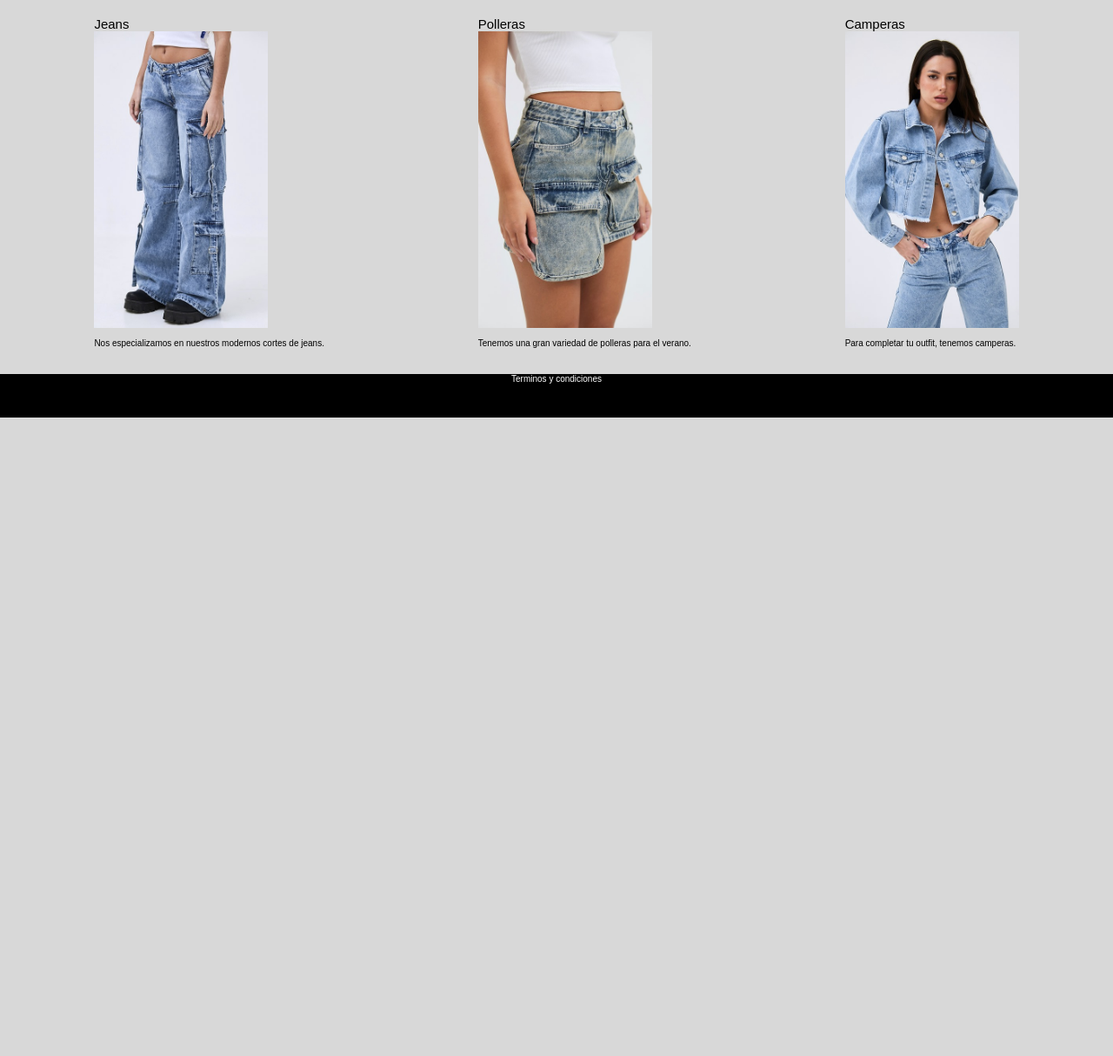
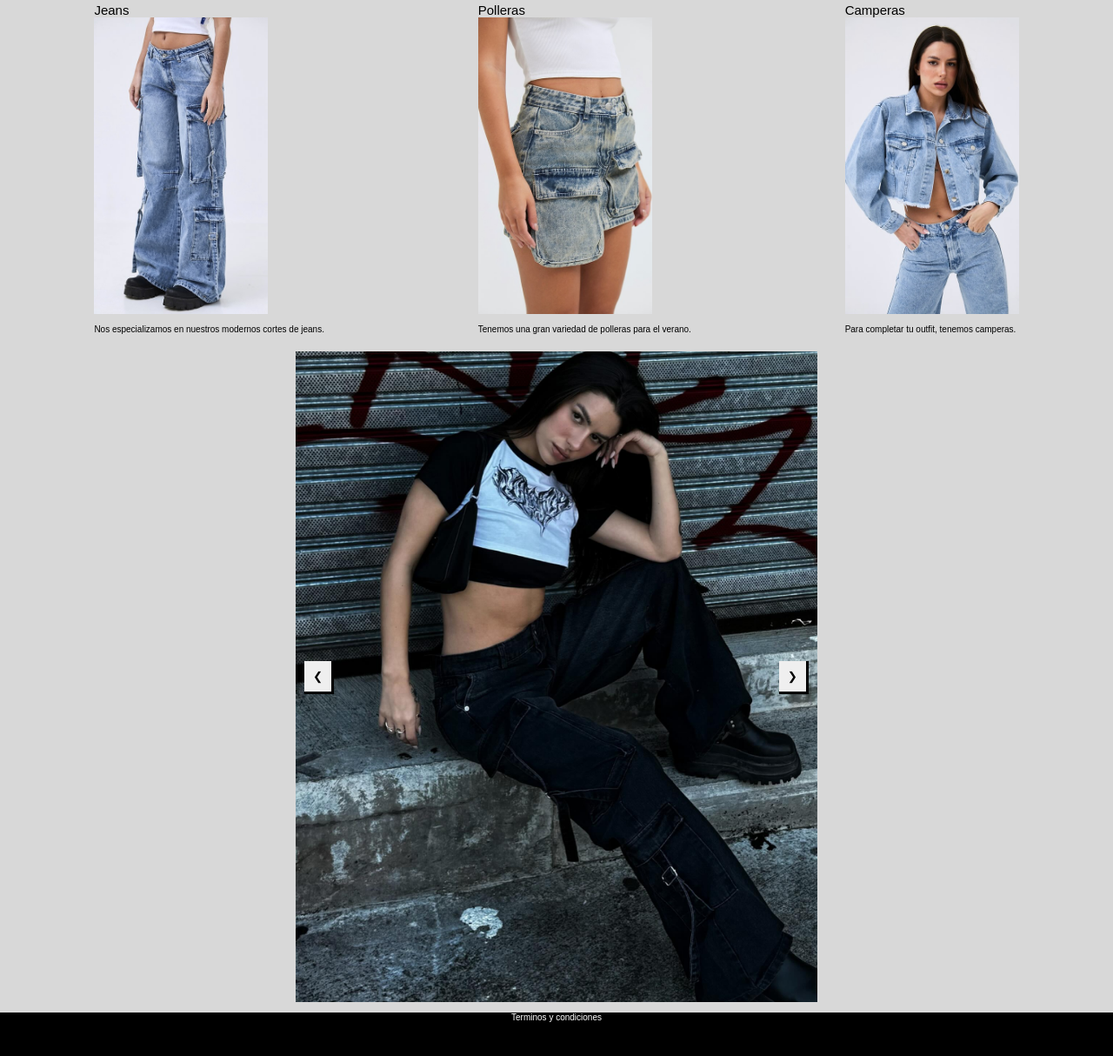
Before and after one commit to malenacaminas/doffjeansmc, a plain HTML site: page galeria.html in a window 1280 px wide. Shown: the part 424-1638 px from the top of the page at 87% size. Before the commit the page ends 904 px from the top, so only its background shows below. Drawn offline with Linux system fonts and the light colour scheme.

Commit message:
Add files via upload

```diff
--- a/estilos.css
+++ b/estilos.css
@@ -18,7 +18,7 @@ header {align-items: flex-start; padding: 15px; background-color: black;}
 
 .mostrar {display:block}
 nav {display: none; overflow: hidden;}
-nav ul li {background-color:#ffffff; border: 1cap solid #000000; text-decoration: none; padding: 5px; display: block; text-align: center;}
+nav ul li {background-color:#ffffff; border: 2px solid #000000; text-decoration: none; padding: 5px; display: block; text-align: center;}
 .logo {width: 200px;}
 img {width: 200px;}
 .imagenmodelo {width: 50%;}
@@ -41,3 +41,56 @@ nav ul li a { color:#050000; border: 1px solid #fff; text-decoration: none; padd
 
 
 .icono { font-size: 30px; color:#ffffff; position:absolute; right: 10px; }
+
+h1 { text-align:center; background-color: rgb(216, 216, 216); color: rgb(255, 255, 255)}
+
+.slides {display: flex;}
+
+.slider-container {
+  width: 100%;
+  max-width: 600px; /* Puedes ajustar el ancho según tu preferencia */
+  overflow: hidden; /* Esto asegura que solo una imagen sea visible a la vez */
+  margin: auto;
+  position: relative;}
+
+  .slides {
+    display: flex;
+    transition: transform 0.5s ease-in-out;
+    width: 100%; /
+}
+
+.slide {
+  min-width: 100%; /* Cada imagen ocupa el 100% del ancho del contenedor */
+  box-sizing: border-box;
+}
+
+.slide img {
+  width: 100%;
+  height: auto;
+  display: block;
+}
+
+.prev, .next {
+  position: absolute;
+  top: 50%;
+  transform: translateY(-50%);
+  border: solid rgb(0, 0, 0);
+  border-width: 0 3px 3px 0;
+  padding: 10px;
+  cursor: pointer;
+  z-index: 10;
+}
+
+.prev {
+  left: 10px;
+  transform: translateY(-50%);
+}
+
+.next {
+  right: 10px;
+  transform: translateY(-50%);
+}
+
+.prev:hover, .next:hover {
+  border-color: gray;
+}
--- a/galeria.html
+++ b/galeria.html
@@ -19,7 +19,8 @@
       <a href="index.html"><img src="logodoff.jpeg " class="logo">
         <nav id="navegador" class="">
           <ul>
-          <li> <a href=> Catalogo</a></li>
+
+          <li> <a href="galeria.html">Catálogo</a></li>
           <li><a href="contacto.html">Contacto</a></li>
           </ul>
        </nav>
@@ -44,6 +45,17 @@
               <p> Para completar tu outfit, tenemos camperas.</p>
             </div>
           </div>
+
+          <div class="slider-container">
+            <div class="slides">
+                <div class="slide"><img src="Imagen1.jpg" alt="Imagen 1"></div>
+                <div class="slide"><img src="Imagen2.jpg" alt="Imagen 2"></div>
+                <div class="slide"><img src="Imagen3.jpg" alt="Imagen 3"></div>
+                <div class="slide"><img src="Imagen4.jpg" alt="Imagen 4"></div>
+            </div>
+            <button class="prev" onclick="moveSlide(-1)">&#10094;</button>
+            <button class="next" onclick="moveSlide(1)">&#10095;</button>
+     </div>
         </main>
 
         <footer>
@@ -62,5 +74,35 @@
            }
          }
       </script>
+     <script>
+     let slideIndex = 0;
+
+      function showSlide(index) {
+          const slides = document.querySelector('.slides');
+          const totalSlides = document.querySelectorAll('.slide').length;
+
+          if (index >= totalSlides) {
+              slideIndex = 0;
+          } else if (index < 0) {
+              slideIndex = totalSlides - 1;
+          } else {
+              slideIndex = index;
+          }
+          slides.style.transform = `translateX(${-slideIndex * 100}%)`;
+      }
+      function nextSlide() {
+        showSlide(currentSlide + 1);
+      }
+
+      function prevSlide() {
+        showSlide(currentSlide - 1);
+      }
+      function moveSlide(step) {
+          showSlide(slideIndex + step);
+      }
+
+      // Initialize slider
+      showSlide(slideIndex);
+    </script>
 
 </html>
```
Also changed, not shown: index.html (+1 -1 lines), Imagen1.jpg (added), Imagen2.jpg (added), Imagen3.jpg (added), Imagen4.jpg (added).
